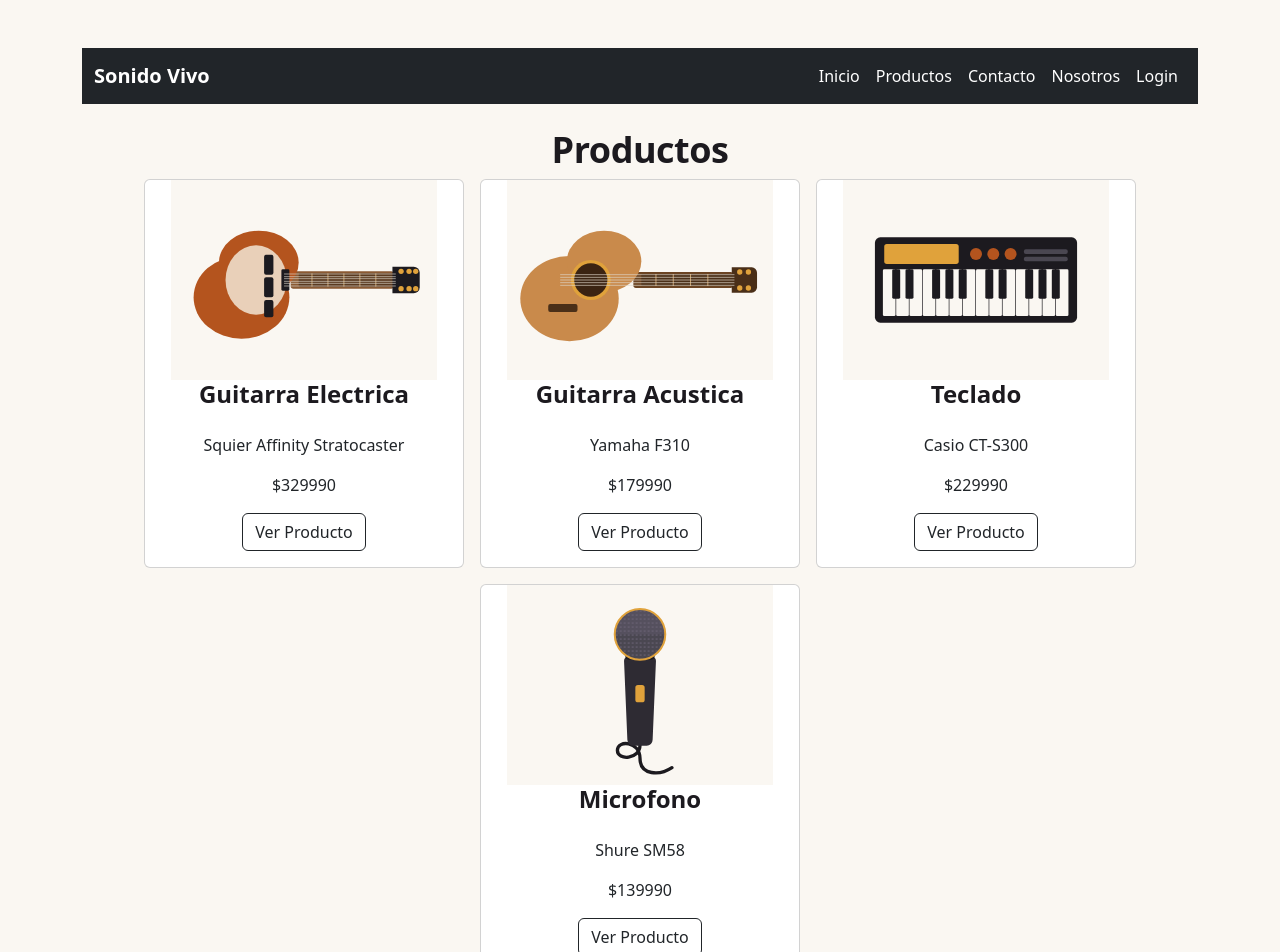
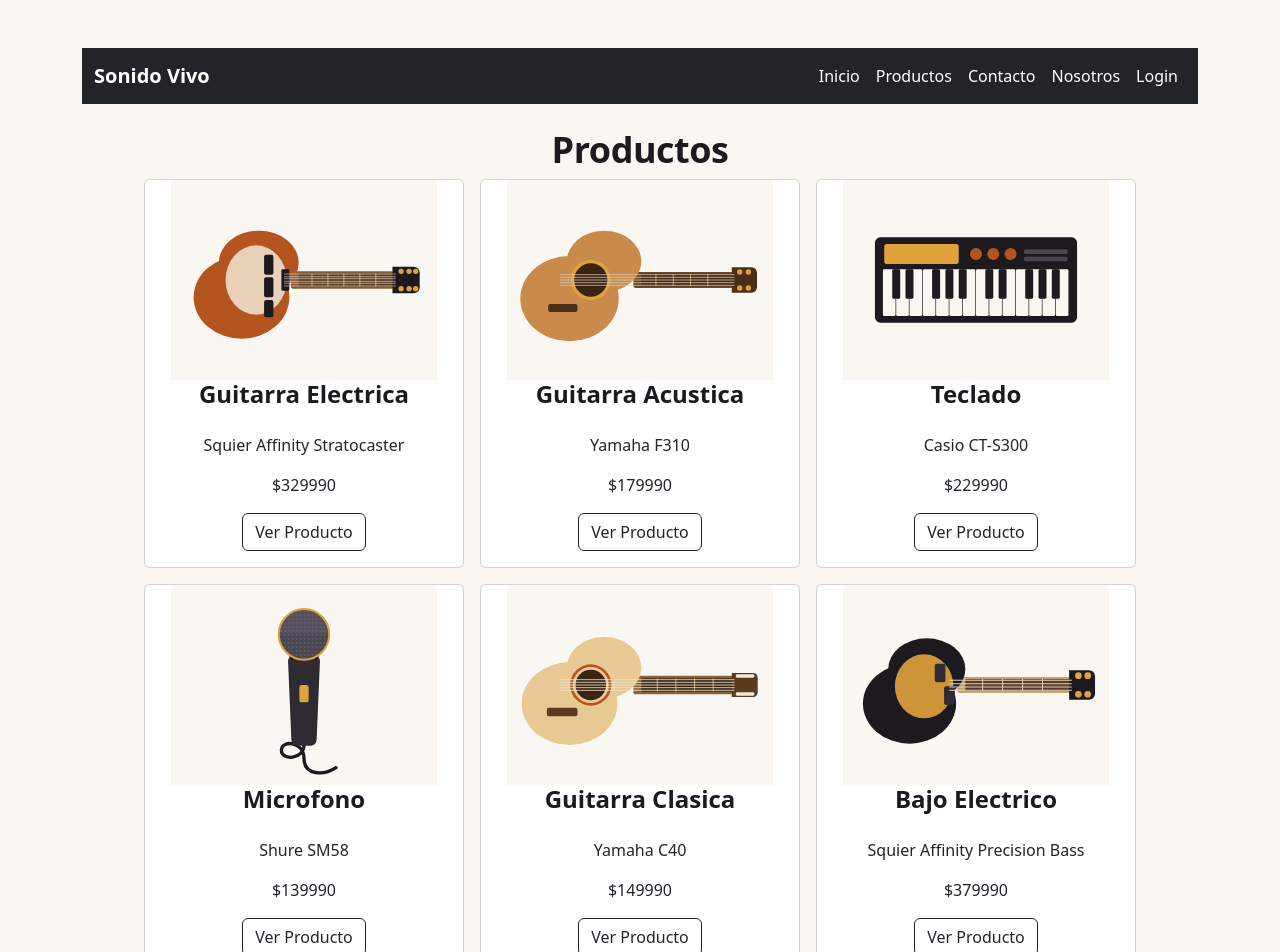
Before and after one commit to SYST3M644/SONIDO_VIVO_PROJECTO, a React (Vite) app: page /productos in a window 1280 px wide. Shown: the top 952 px of the page. Built offline with nearby package versions, Linux system fonts and the light colour scheme.

Commit message:
Agregar guitarra clasica y bajo electrico

```diff
--- a/src/paginas/DetalleProducto.tsx
+++ b/src/paginas/DetalleProducto.tsx
@@ -13,8 +13,8 @@ const listaProductos = [
         id: 2,
         titulo: "Guitarra Acustica",
         descripcion: "Yamaha F310",
-        imagen: "/img/guitarra-acustica.svg",
-        precio: 179990
+        precio: 179990,
+        imagen: "/img/guitarra-acustica.svg"
     },
     {
         id: 3,
@@ -29,6 +29,20 @@ const listaProductos = [
         descripcion: "Shure SM58",
         precio: 139990,
         imagen: "/img/microfono.svg"
+    },
+    {
+        id: 5,
+        titulo: "Guitarra Clasica",
+        descripcion: "Yamaha C40",
+        precio: 149990,
+        imagen: "/img/guitarra-clasica.svg"
+    },
+    {
+        id: 6,
+        titulo: "Bajo Electrico",
+        descripcion: "Squier Affinity Precision Bass",
+        precio: 379990,
+        imagen: "/img/bajo-electrico.svg"
     }
 ];
 
--- a/src/paginas/Producto.tsx
+++ b/src/paginas/Producto.tsx
@@ -38,6 +38,22 @@ function Productos(){
                     precio= {139990}
                     imagen= "/img/microfono.svg"
                     />
+
+                    <CardProductos
+                    id={5}
+                    titulo="Guitarra Clasica"
+                    descripcion= "Yamaha C40"
+                    precio= {149990}
+                    imagen= "/img/guitarra-clasica.svg"
+                    />
+
+                    <CardProductos
+                    id={6}
+                    titulo="Bajo Electrico"
+                    descripcion= "Squier Affinity Precision Bass"
+                    precio= {379990}
+                    imagen= "/img/bajo-electrico.svg"
+                    />
             </div>
         </div>
     );
```
